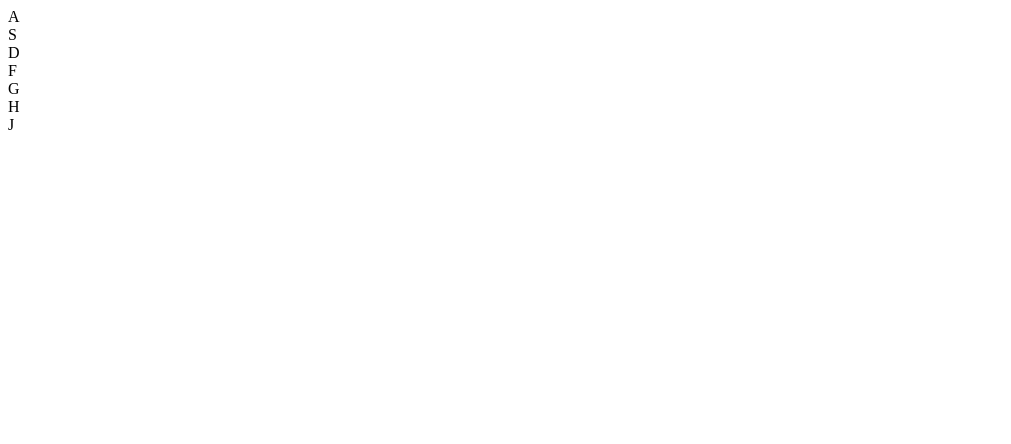
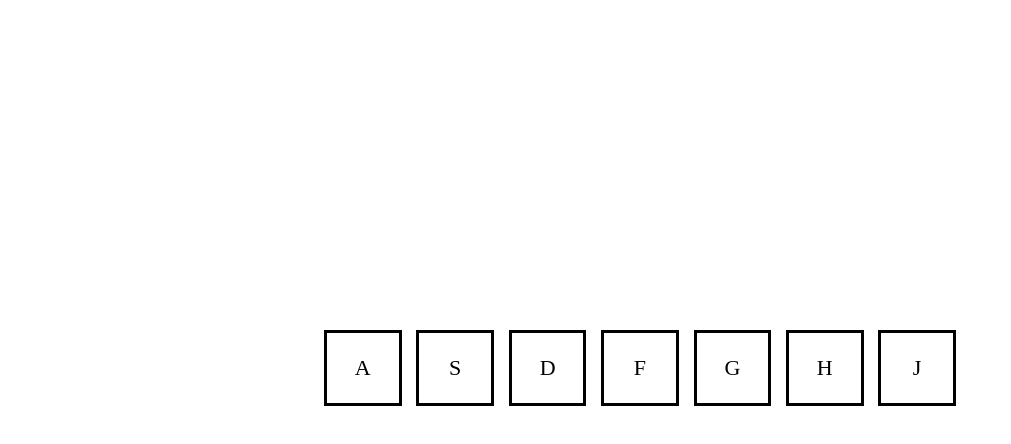
Before and after one commit to canengincizmeci/DrumKit_JS, a plain HTML site: page index.html in a window 1280 px wide. Shown: the whole page, without its empty margins (0-1011 px from the left). Drawn offline with Linux system fonts and the light colour scheme.

Commit message:
Chracter Boxs Style updated

```diff
--- a/index.html
+++ b/index.html
@@ -5,16 +5,34 @@
     <meta charset="UTF-8">
     <meta name="viewport" content="width=device-width, initial-scale=1.0">
     <title>Document</title>
+    <link rel="stylesheet" href="style.css">
 </head>
 
 <body>
-    <div class="tus">A</div>
-    <div class="tus">S</div>
-    <div class="tus">D</div>
-    <div class="tus">F</div>
-    <div class="tus">G</div>
-    <div class="tus">H</div>
-    <div class="tus">J</div>
+    <div class="container">
+
+        <div class="tus">
+            <p>A</p>
+        </div>
+        <div class="tus">
+            <p>S</p>
+        </div>
+        <div class="tus">
+            <p>D</p>
+        </div>
+        <div class="tus">
+            <p>F</p>
+        </div>
+        <div class="tus">
+            <p>G</p>
+        </div>
+        <div class="tus">
+            <p>H</p>
+        </div>
+        <div class="tus">
+            <p>J</p>
+        </div>
+    </div>
 </body>
 
 </html>
--- /dev/null
+++ b/style.css
@@ -0,0 +1,29 @@
+body {
+    display: flex;
+    align-content: center;
+    align-items: center;
+    justify-content: center;
+    min-height: 90vh;
+}
+
+.tus {
+    display: flex;
+    width: 5%;
+    border: solid black;
+    align-items: center;
+    justify-content: center;
+    text-align: center;
+    padding: 0 20px;
+}
+
+.tus p {
+    font-size: 22px;
+}
+
+.container {
+    display: flex;
+    width: 50%;
+    align-content: center;
+    align-items: center;
+    justify-content: space-between;
+}
```
